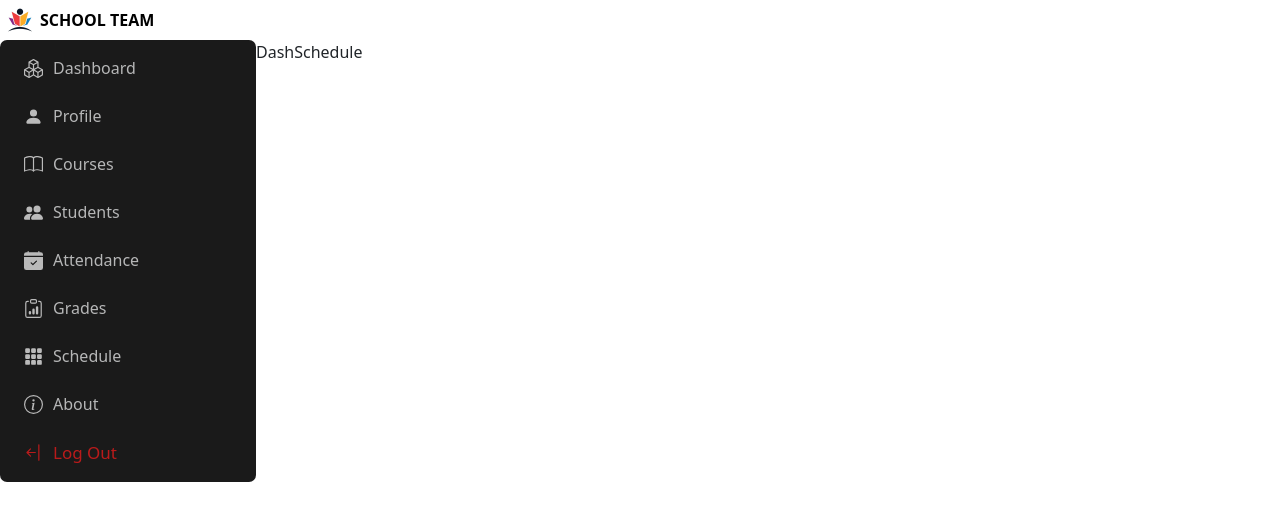
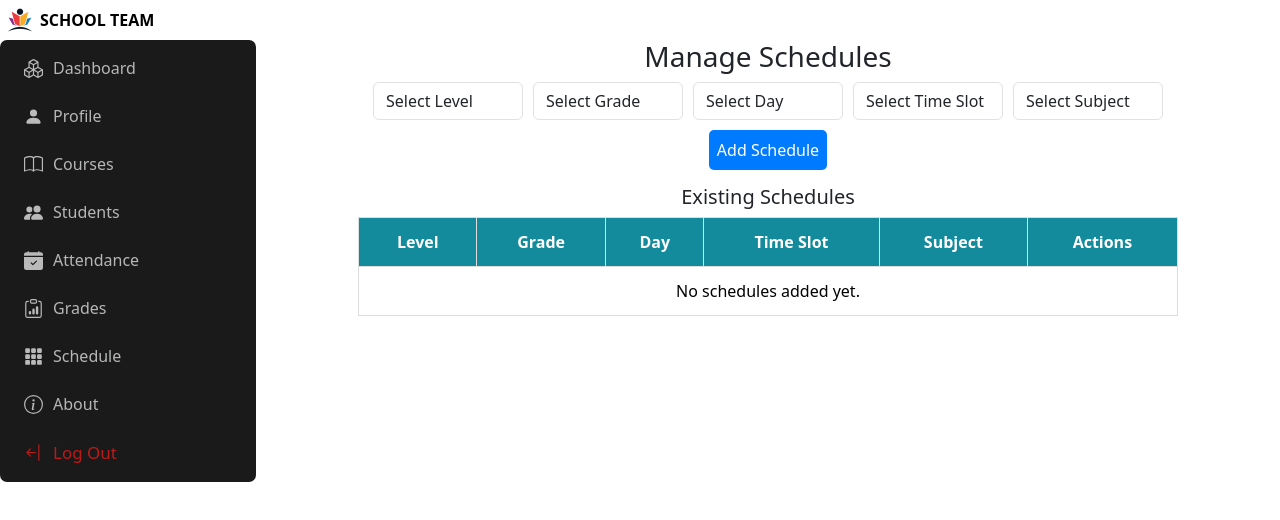
Before and after one commit to maryam-hussien/schoolManagmentSystem, a React (Vite) app in the folder FrontEnd/: page /dashboard/schedule in a window 1280 px wide. Shown: the top 520 px of the page. Built offline with nearby package versions, Linux system fonts and the light colour scheme.

Commit message:
dash schedule

```diff
--- a/FrontEnd/src/Dashboard/DashPages/DashSchedule/DashSchedule.css
+++ b/FrontEnd/src/Dashboard/DashPages/DashSchedule/DashSchedule.css
@@ -0,0 +1,131 @@
+
+/* Ensure the form inputs are displayed in a single row */
+.schedule-form .form-row {
+  display: flex;
+  justify-content: space-between;
+  gap: 10px; /* Space between form controls */
+  flex-wrap: wrap; /* Allow wrapping for smaller screens */
+}
+
+.schedule-form .form-control {
+  flex: 1; /* Ensure each form control takes up equal width */
+  min-width: 150px; /* Set a minimum width to avoid collapsing */
+}
+
+.submit-btn {
+  margin-top: 10px;
+  padding: 0.5rem;
+  background-color: #007bff;
+  color: white;
+  border: none;
+  border-radius: 5px;
+  cursor: pointer;
+}
+
+.table {
+  margin-top: 20px;
+  width: 80%; /* Keep the table centered with a reduced width */
+  margin-left: auto;
+  margin-right: auto;
+}
+
+.schedulebtns {
+  display: flex;
+  justify-content: center;
+  gap: 10px;
+}
+
+.scheduleedit-btn, .scheduledelete-btn {
+  padding: 5px 10px;
+  border: none;
+  border-radius: 5px;
+  cursor: pointer;
+  width: 100%;
+}
+
+.scheduleedit-btn {
+  background-color: #4CAF50;
+  color: white;
+}
+
+.scheduledelete-btn {
+  background-color: #f44336;
+  color: white;
+}
+/* Center the table, reduce its width, and add margins */
+.table {
+  width: 80%; /* Reduce the table width */
+  margin: 0 auto; /* Center the table by adding automatic margins */
+  border-collapse: collapse;
+  overflow-x: auto; /* Enable horizontal scrolling */
+}
+
+.table th, .table td {
+  padding: 12px; /* Add padding for table cells */
+  text-align: left;
+  border: 1px solid #ddd; /* Add border to cells for clear separation */
+}
+
+/* Buttons inside table */
+.schedulebtns {
+  display: flex;
+  justify-content: center;
+  gap: 10px; /* Add space between edit and delete buttons */
+}
+
+.scheduleedit-btn, .scheduledelete-btn {
+  padding: 5px 10px;
+  border: none;
+  border-radius: 5px;
+  cursor: pointer;
+}
+
+.scheduleedit-btn {
+  background-color: #4CAF50;
+  color: white;
+}
+
+.scheduledelete-btn {
+  background-color: #f44336;
+  color: white;
+}
+
+/* Responsive design for smaller screens */
+@media (max-width: 425px) {
+  .table {
+    width: 100%; /* Allow table to take up full width on small screens */
+    overflow-x: scroll; /* Enable horizontal scrolling */
+    display: block; /* Display table as a block element to scroll */
+    margin: auto;
+  }
+
+  .table thead, .table tbody, .table th, .table td, .table tr {
+    display: block; /* Display table rows and cells as blocks */
+  }
+
+  .table tr {
+    margin-bottom: 10px; /* Add margin between rows */
+
+  }
+
+  .table th {
+    position: absolute; /* Keep headers visible when scrolling */
+    top: -9999px;
+    left: -9999px;
+  }
+
+  .table td {
+    border: none;
+    padding: 8px;
+    position: relative;
+    padding-left: 50%;
+  }
+.scheduleedit-btn, .scheduledelete-btn {
+width: 30%;
+}
+.submit-btn {
+  width: fit-content;
+font-size: 12px;
+
+}
+}
--- a/FrontEnd/src/Dashboard/DashPages/DashSchedule/DashSchedule.jsx
+++ b/FrontEnd/src/Dashboard/DashPages/DashSchedule/DashSchedule.jsx
@@ -1,9 +1,235 @@
-import React from 'react'
+import  { useState } from "react";
+import './DashSchedule.css'
+const DashSchedule = () => {
+  const [level, setLevel] = useState("");
+  const [gradeOptions, setGradeOptions] = useState([]);
+  const [schedule, setSchedule] = useState([]);
+  const [editingIndex, setEditingIndex] = useState(null); // State to track which entry is being edited
 
-function DashSchedule() {
+
+  const [formData, setFormData] = useState({
+    level: "",
+    grade: "",
+    timeSlot: "",
+    subject: "",
+    day: "",
+  });
+
+  const subjects = [
+    "Math",
+    "Physics",
+    "Chemistry",
+    "History",
+    "Biology",
+    "English",
+    "PE",
+    "Art",
+  ];
+
+  const timeSlots = [
+    "08:00 - 09:00",
+    "09:00 - 10:00",
+    "10:00 - 11:00",
+    "11:00 - 12:00",
+    "12:00 - 01:00",
+    "01:00 - 02:00",
+  ];
+
+  // Handle Level Selection and Set Appropriate Grades
+  const handleLevelChange = (e) => {
+    const selectedLevel = e.target.value;
+    setLevel(selectedLevel);
+    let grades = [];
+
+    if (selectedLevel === "Kindergarten") {
+      grades = ["Grade 1", "Grade 2"];
+    } else if (selectedLevel === "Primary") {
+      grades = ["Grade 1", "Grade 2", "Grade 3", "Grade 4", "Grade 5", "Grade 6"];
+    } else if (selectedLevel === "Preparatory" || selectedLevel === "Secondary") {
+      grades = ["Grade 1", "Grade 2", "Grade 3"];
+    }
+
+    setGradeOptions(grades);
+    setFormData({ ...formData, level: selectedLevel, grade: "" }); // Reset grade too
+  };
+
+  const handleChange = (e) => {
+    const { name, value } = e.target;
+    setFormData({ ...formData, [name]: value });
+  };
+
+  const handleSubmit = (e) => {
+    e.preventDefault();
+
+    if (editingIndex !== null) {
+      // Update the existing schedule entry
+      setSchedule((prevSchedules) => {
+        const updatedSchedules = [...prevSchedules];
+        updatedSchedules[editingIndex] = formData; // Update the specific entry
+        return updatedSchedules;
+      });
+      setEditingIndex(null); // Reset editing index
+    } else {
+      // Add new schedule
+      setSchedule((prevSchedules) => [...prevSchedules, formData]);
+    }
+
+    // Reset the form fields
+    setFormData({
+      level: "",
+      grade: "",
+      timeSlot: "",
+      subject: "",
+      day: "",
+    });
+  };
+  const handleEdit = (index) => {
+    const entryToEdit = schedule[index];
+    setFormData(entryToEdit);
+    setEditingIndex(index); // Set the index of the entry being edited
+  };
+  const handleDelete = (index) => {
+    setSchedule((prevSchedules) => prevSchedules.filter((_, i) => i !== index));
+  };
+
+
+
   return (
-    <div>DashSchedule</div>
-  )
-}
+    <div className="manage-schedules">
+      <h3 className="text-center">Manage Schedules</h3>
 
-export default DashSchedule
+      <form onSubmit={handleSubmit} className="schedule-form">
+        <div className="form-row">
+          {/* Level Selection */}
+          <select
+            name="level"
+            className="form-control"
+            value={level}
+            onChange={handleLevelChange}
+            required
+          >
+            <option value="">Select Level</option>
+            <option value="Kindergarten">Kindergarten</option>
+            <option value="Primary">Primary</option>
+            <option value="Preparatory">Preparatory</option>
+            <option value="Secondary">Secondary</option>
+          </select>
+
+          {/* Grade Selection */}
+          <select
+            name="grade"
+            className="form-control"
+            value={formData.grade}
+            onChange={handleChange}
+            required
+          >
+            <option value="">Select Grade</option>
+            {gradeOptions.map((grade, index) => (
+              <option key={index} value={grade}>
+                {grade}
+              </option>
+            ))}
+          </select>
+
+          {/* Day Selection */}
+          <select
+            name="day"
+            className="form-control"
+            value={formData.day}
+            onChange={handleChange}
+            required
+          >
+            <option value="">Select Day</option>
+            <option value="Monday">Monday</option>
+            <option value="Tuesday">Tuesday</option>
+            <option value="Wednesday">Wednesday</option>
+            <option value="Thursday">Thursday</option>
+            <option value="Friday">Friday</option>
+          </select>
+
+          {/* Time Slot Selection */}
+          <select
+            name="timeSlot"
+            className="form-control"
+            value={formData.timeSlot}
+            onChange={handleChange}
+            required
+          >
+            <option value="">Select Time Slot</option>
+            {timeSlots.map((slot, index) => (
+              <option key={index} value={slot}>
+                {slot}
+              </option>
+            ))}
+          </select>
+
+          {/* Subject Selection */}
+          <select
+            name="subject"
+            className="form-control"
+            value={formData.subject}
+            onChange={handleChange}
+            required
+          >
+            <option value="">Select Subject</option>
+            {subjects.map((subject, index) => (
+              <option key={index} value={subject}>
+                {subject}
+              </option>
+            ))}
+          </select>
+        </div>
+
+        <button type="submit" className="submit-btn">
+          Add Schedule
+        </button>
+      </form>
+
+      <h5 className="text-center">Existing Schedules</h5>
+      {/* Display added schedules */}
+      <table className="table">
+        <thead>
+          <tr>
+            <th>Level</th>
+            <th>Grade</th>
+            <th>Day</th>
+            <th>Time Slot</th>
+            <th>Subject</th>
+            <th>Actions</th>
+          </tr>
+        </thead>
+        <tbody>
+  {schedule.length > 0 ? (
+    schedule.map((entry, index) => (
+      <tr key={index}>
+        <td data-label="Level">{entry.level}</td>
+        <td data-label="Grade">{entry.grade}</td>
+        <td data-label="Day">{entry.day}</td>
+        <td data-label="Time Slot">{entry.timeSlot}</td>
+        <td data-label="Subject">{entry.subject}</td>
+        <td data-label="Actions">
+          <div className="schedulebtns">
+            <button className="scheduleedit-btn m-auto "
+              onClick={() => handleEdit(index)}
+            >Edit</button>
+            <button className="scheduledelete-btn m-auto "
+              onClick={() => handleDelete(index)}
+            >Delete</button>
+          </div>
+        </td>
+      </tr>
+    ))
+  ) : (
+    <tr>
+      <td colSpan="6">No schedules added yet.</td>
+    </tr>
+  )}
+</tbody>
+
+
+      </table>
+    </div>
+  );
+};
+
+export default DashSchedule;
```
